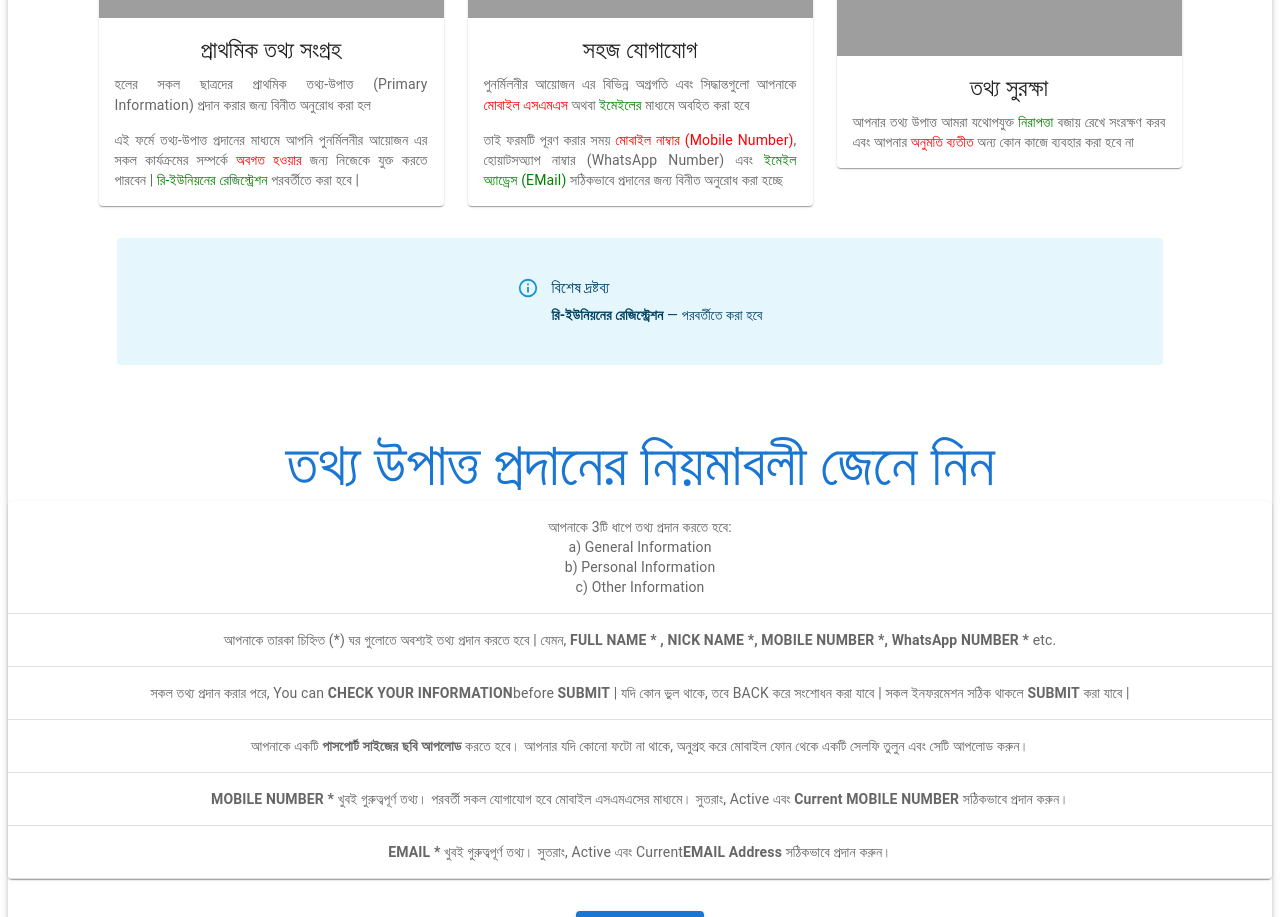
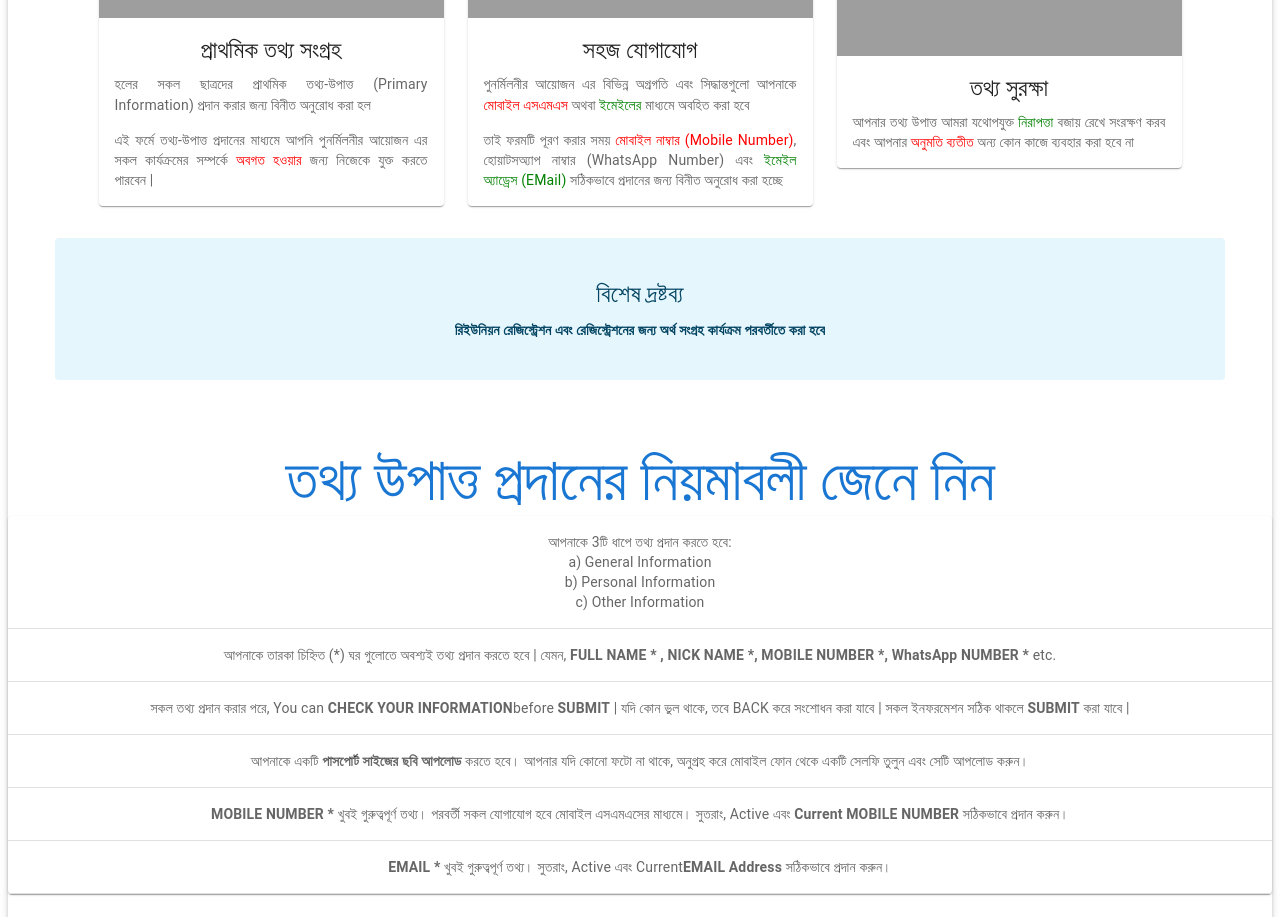
Before and after one commit to Munna-Khandakar/reg-tech, a React (Create React App) app in the folder frontend/: page / in a window 1280 px wide. Shown: the part 1020-1937 px from the top of the page. Built offline with nearby package versions, Linux system fonts and the light colour scheme; grey boxes are pictures that could not be loaded.

Commit message:
alert icon false

```diff
--- a/frontend/src/components/MultiStepForm/StepOne.jsx
+++ b/frontend/src/components/MultiStepForm/StepOne.jsx
@@ -334,7 +334,7 @@ function StepOne({
 
             <PhoneInput
               className="phoneInputBox"
-              placeholder="YOUR ACTIVE PHONE NUMBER"
+              placeholder="PHONE NUMBER *"
               defaultCountry="BD"
               value={mobile}
               onChange={setMobile}
@@ -351,7 +351,7 @@ function StepOne({
         /> */}
             <PhoneInput
               className="phoneInputBox"
-              placeholder="WhatsApp PHONE NUMBER"
+              placeholder="WhatsApp *"
               defaultCountry="BD"
               value={secondaryMobile}
               onChange={setSecondaryMobile}
--- a/frontend/src/pages/HomePage.jsx
+++ b/frontend/src/pages/HomePage.jsx
@@ -152,12 +152,7 @@ const HomePage = () => {
                   এই ফর্মে তথ্য-উপাত্ত প্রদানের মাধ্যমে আপনি পুনর্মিলনীর আয়োজন
                   এর সকল কার্যক্রমের সম্পর্কে{" "}
                   <span className="red-text">অবগত হওয়ার</span> জন্য নিজেকে
-                  যুক্ত করতে পারবেন |{" "}
-                  <span className="green-text">
-                    {" "}
-                    রি-ইউনিয়নের রেজিস্ট্রেশন{" "}
-                  </span>
-                  পরবর্তীতে করা হবে |
+                  যুক্ত করতে পারবেন |
                 </Typography>
               </CardContent>
             </CardActionArea>
@@ -253,11 +248,19 @@ const HomePage = () => {
           marginTop="2rem"
         >
           <Alert
+            icon={false}
             severity="info"
-            sx={{ padding: { md: "2rem 25rem", xs: "1rem" } }}
+            sx={{
+              padding: { md: "2rem 25rem", xs: "1rem" },
+            }}
           >
-            <AlertTitle sx={{ fontSize: "1rem" }}>বিশেষ দ্রষ্টব্য</AlertTitle>
-            <strong> রি-ইউনিয়নের রেজিস্ট্রেশন </strong>— পরবর্তীতে করা হবে
+            <AlertTitle sx={{ fontSize: "1.5rem", textAlign: "center" }}>
+              বিশেষ দ্রষ্টব্য
+            </AlertTitle>
+            <strong>
+              রিইউনিয়ন রেজিস্ট্রেশন এবং রেজিস্ট্রেশনের জন্য অর্থ সংগ্রহ
+              কার্যক্রম পরবর্তীতে করা হবে
+            </strong>
           </Alert>
           {/* <Alert
             severity="info"
```
Also changed, not shown: 7 other files (tests, documents, lock files or other folders).
